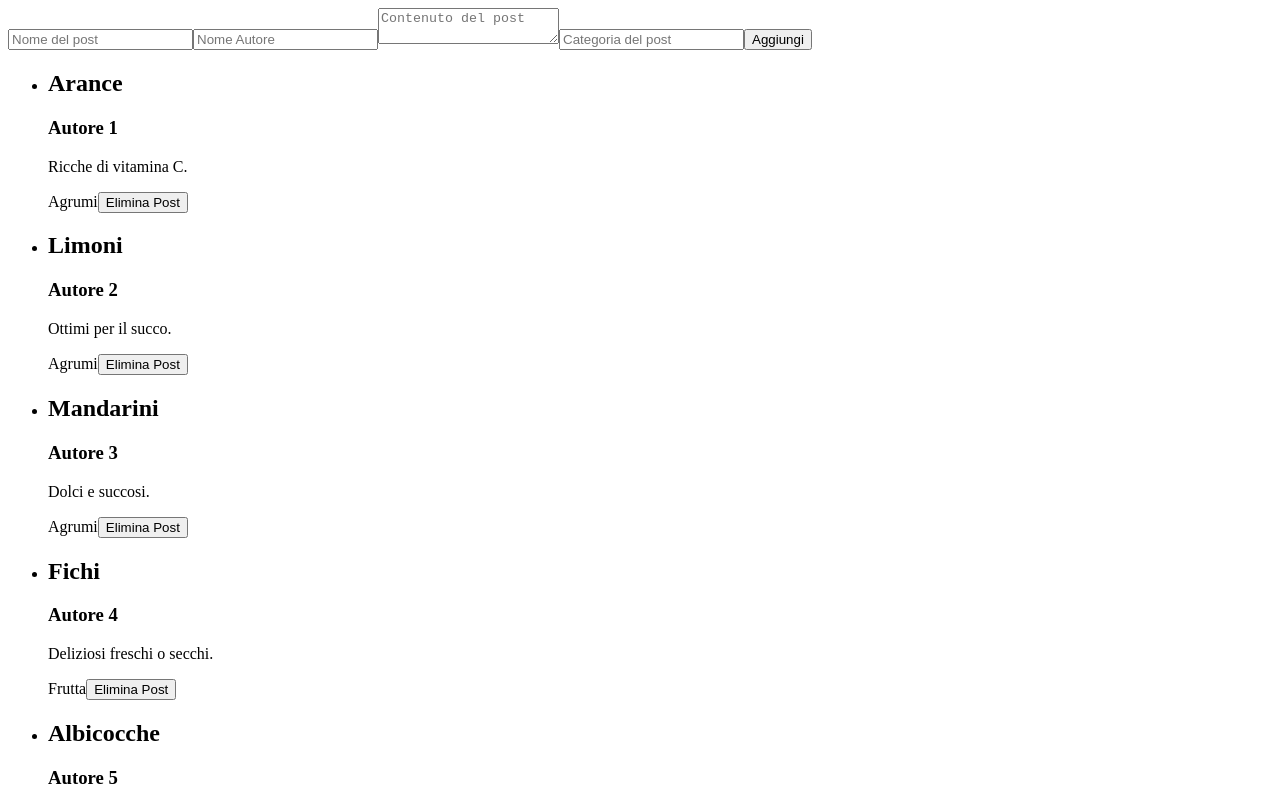
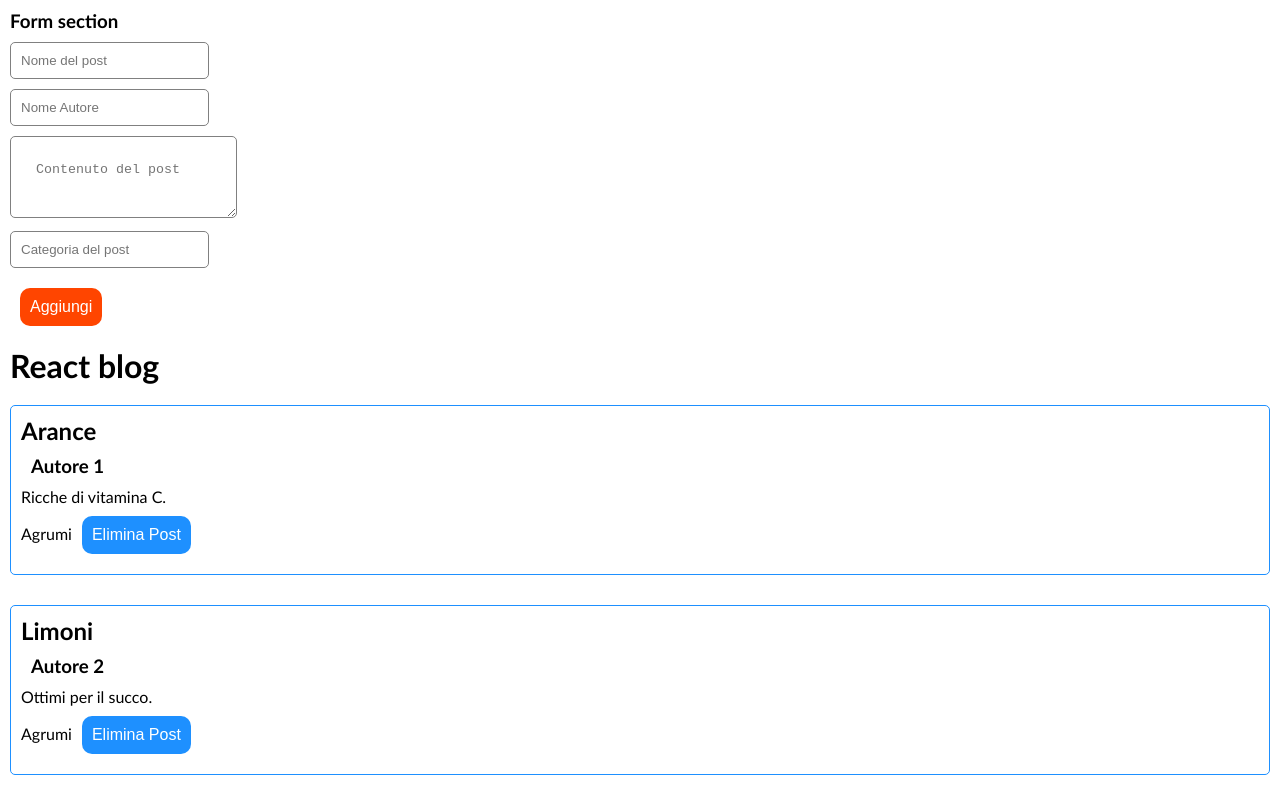
Before and after one commit to SalvatoreMangiacotti/react-form-multifield, a React (Vite) app: page / in a window 1280 px wide. Shown: the top 800 px of the page. Built offline with nearby package versions, Linux system fonts and the light colour scheme.

Commit message:
Basic css style and layout

```diff
--- a/src/App.css
+++ b/src/App.css
@@ -0,0 +1,73 @@
+* {
+  margin: 0;
+  padding: 0;
+  box-sizing: border-box;
+}
+
+body {
+  font-family: 'Gill Sans', 'Gill Sans MT', Calibri, 'Trebuchet MS', sans-serif;
+}
+
+h1,
+h3 {
+  margin: 10px;
+}
+
+ul li {
+  list-style: none;
+}
+
+.posts-form {
+  width: 50%;
+  margin: 10px;
+}
+
+.posts-form input {
+  display: block;
+  margin-bottom: 10px;
+  padding: 10px;
+  border: 1px solid gray;
+  border-radius: 5px;
+}
+
+.posts-form textarea {
+  margin-bottom: 10px;
+  padding: 25px;
+  border: 1px solid gray;
+  border-radius: 5px;
+}
+
+.fruit-posts {
+  display: flex;
+  flex-direction: column;
+  gap: 10px;
+}
+
+.fruit-posts li {
+  border: 1px solid dodgerblue;
+  padding: 10px;
+  margin: 10px;
+  border-radius: 5px;
+}
+
+.posts-form button {
+  border: 0;
+  background-color: orangered;
+  padding: 10px;
+  border-radius: 10px;
+  margin: 10px;
+  cursor: pointer;
+  color: white;
+  font-size: 1rem;
+}
+
+.remove-button {
+  border: 0;
+  background-color: dodgerblue;
+  padding: 10px;
+  border-radius: 10px;
+  margin: 10px;
+  cursor: pointer;
+  color: white;
+  font-size: 1rem;
+}
--- a/src/components/productsList.jsx
+++ b/src/components/productsList.jsx
@@ -116,11 +116,13 @@ export default function fruitsList() {
 
     return (
 
-        // Form
-
         <>
 
-            <form onSubmit={handleSubmit}>
+            {/* Form */}
+
+            <h3>Form section</h3>
+
+            <form className="posts-form" onSubmit={handleSubmit}>
 
                 {/* Titolo */}
 
@@ -179,9 +181,11 @@ export default function fruitsList() {
             </form>
 
 
+            <h1>React blog</h1>
+
             {/* Lista post */}
 
-            <ul className="fruit-posts-list">
+            <ul className="fruit-posts">
 
                 {
                     fruitPosts.map((fruit) => (
@@ -196,7 +200,7 @@ export default function fruitsList() {
 
                             {/* Bottone di rimozione del post */}
 
-                            <button onClick={() => removePost(fruit.id)}>
+                            <button className="remove-button" onClick={() => removePost(fruit.id)}>
                                 Elimina Post
                             </button>
 
```
